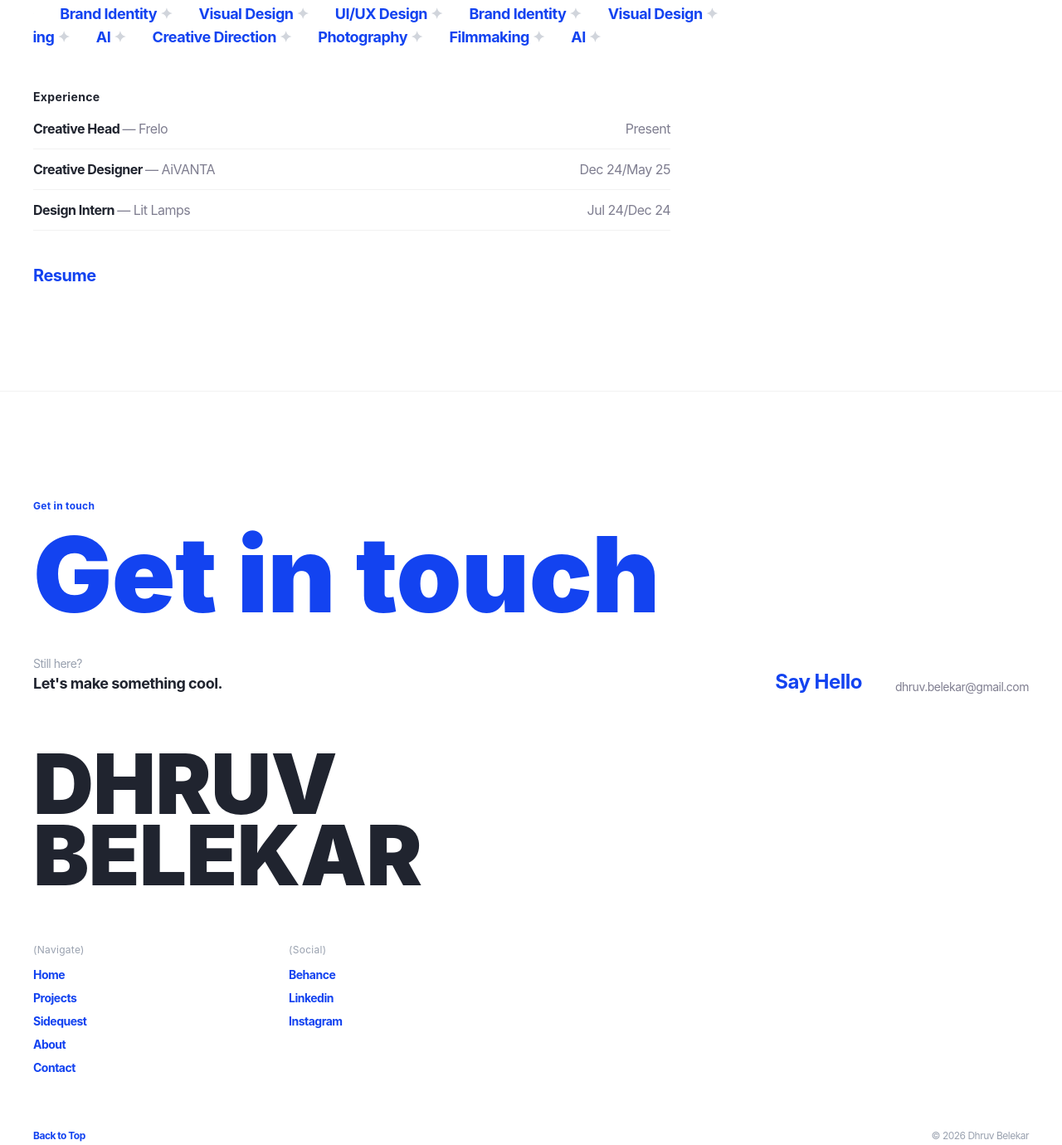
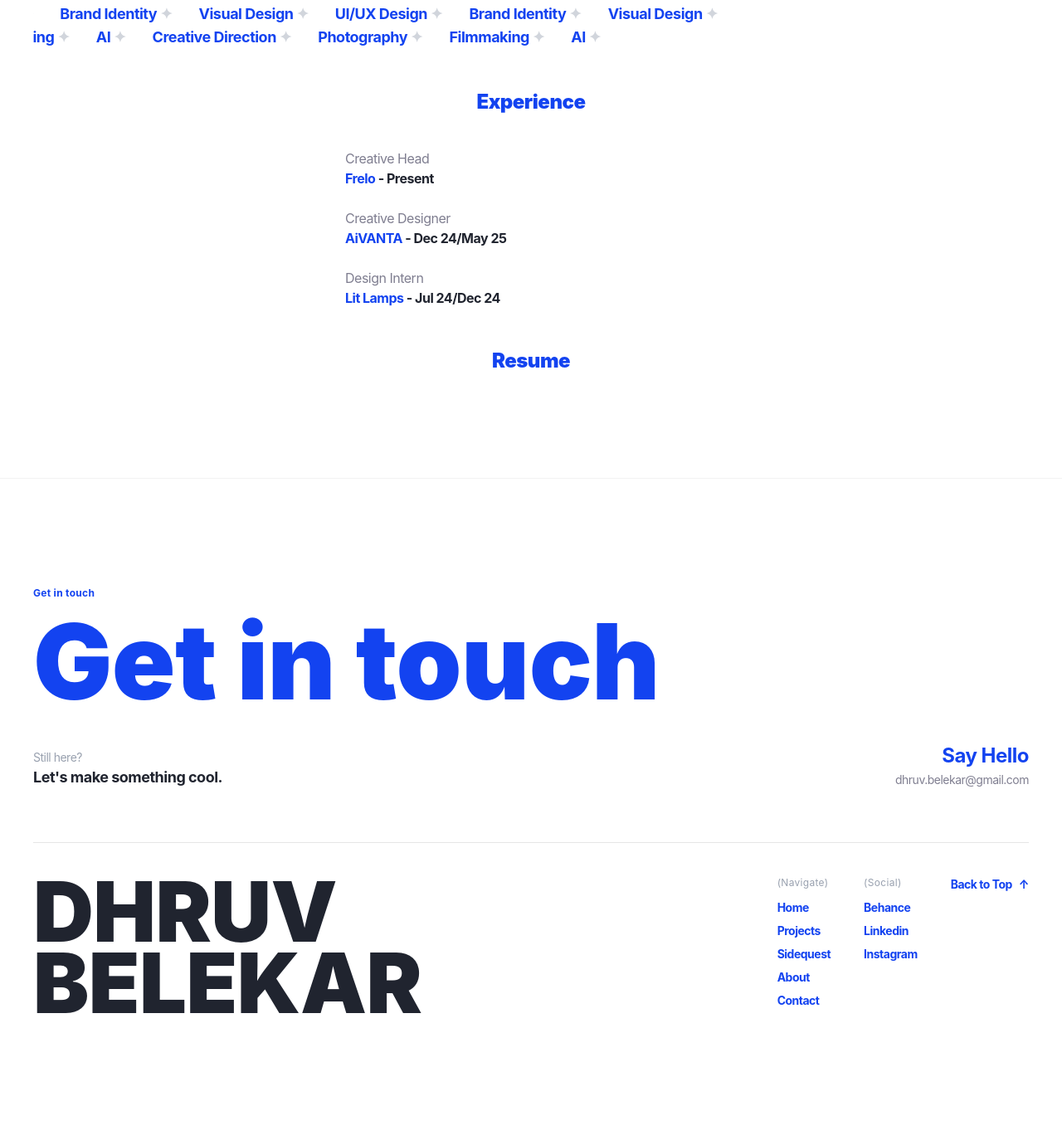
Before and after one commit to dhruvbelekar/portfolio-dhruv, an Astro site: page /about in a window 1280 px wide. Shown: the part 1391-2771 px from the top of the page at 83% size. After the commit the page ends 2658 px from the top, so only its background shows below. Built offline with nearby package versions, Linux system fonts and the light colour scheme; Astro itself is replaced by a stand-in of ours.

Commit message:
Rebuild Experience section and footer to match the reference
- Experience: centered "Experience"/"Resume" headings, entries now a
  two-line stacked format (role in gray, company in blue + dash +
  dates in black) instead of a single-line flex row with the date
  pushed to the right. New shared ExperienceSection component used
  by both the Home preview and /about page.
- Footer: CTA row is now two blocks (Still here?/Let's make something
  cool. on the left, Say Hello/email stacked right-aligned on the
  right) instead of three unevenly-spaced columns. Added the divider
  line above the closing block, and put the DHRUV/BELEKAR wordmark
  beside — not stacked above — the Navigate/Social lists, with
  "Back to Top ↑" aligned to the top-right of that row instead of
  a separate row at the very bottom.

```diff
--- /dev/null
+++ b/src/components/ExperienceSection.astro
@@ -0,0 +1,32 @@
+---
+import { experience } from "../data/projects";
+---
+
+<div class="pb-[var(--space-section)] text-center">
+  <h3 class="text-2xl font-black text-blue" style="font-family: var(--font-display);">
+    Experience
+  </h3>
+
+  <ul class="mx-auto mt-10 max-w-md space-y-6 text-left">
+    {
+      experience.map((e) => (
+        <li>
+          <p class="text-ink-muted">{e.role}</p>
+          <p class="font-bold text-ink">
+            <span class="text-blue">{e.company}</span> - {e.dates}
+          </p>
+        </li>
+      ))
+    }
+  </ul>
+
+  <a
+    href="https://drive.google.com/drive/folders/1e92a3IZ8tz1NUu0pfwsmL1pdgHECwokr"
+    target="_blank"
+    rel="noreferrer"
+    class="mt-12 inline-block text-2xl font-black text-blue transition-opacity hover:opacity-70"
+    style="font-family: var(--font-display);"
+  >
+    Resume
+  </a>
+</div>
--- a/src/components/Footer.astro
+++ b/src/components/Footer.astro
@@ -29,14 +29,15 @@ const social = [
       Get in touch
     </h2>
 
-    <div class="mt-10 grid gap-10 md:grid-cols-[1fr_auto_auto] md:items-end">
+    <div class="mt-10 flex flex-col justify-between gap-6 sm:flex-row sm:items-end">
       <div>
         <p class="text-sm text-gray-400">Still here?</p>
         <p class="text-lg font-bold text-ink">Let's make something cool.</p>
       </div>
+      <div class="text-left sm:text-right">
         <a
           href="mailto:dhruv.belekar@gmail.com"
-        class="text-2xl font-bold text-blue transition-opacity hover:opacity-70"
+          class="block text-2xl font-bold text-blue transition-opacity hover:opacity-70"
         >
           Say Hello
         </a>
@@ -47,16 +48,17 @@ const social = [
           dhruv.belekar@gmail.com
         </a>
       </div>
+    </div>
 
+    <div class="mt-16 grid grid-cols-1 gap-10 border-t border-black/10 pt-10 sm:grid-cols-[1fr_auto_auto_auto] sm:items-start">
       <p
-      class="mt-16 select-none font-black uppercase leading-[0.85] text-ink"
-      style="font-family: var(--font-display); font-size: var(--type-heading); font-size: clamp(2.5rem, 1.5rem + 6vw, 7rem);"
+        class="select-none font-black uppercase leading-[0.85] text-ink"
+        style="font-family: var(--font-display); font-size: clamp(2.5rem, 1.5rem + 6vw, 7rem);"
       >
         Dhruv<br />Belekar
       </p>
 
-    <div class="mt-16 grid grid-cols-2 gap-8 text-sm sm:grid-cols-4">
-      <div>
+      <div class="text-sm">
         <p class="mb-3 text-xs tracking-wide text-gray-400">(Navigate)</p>
         <ul class="space-y-2 font-bold text-blue">
           {
@@ -70,7 +72,8 @@ const social = [
           }
         </ul>
       </div>
-      <div>
+
+      <div class="text-sm">
         <p class="mb-3 text-xs tracking-wide text-gray-400">(Social)</p>
         <ul class="space-y-2 font-bold text-blue">
           {
@@ -84,11 +87,13 @@ const social = [
           }
         </ul>
       </div>
-    </div>
 
-    <div class="mt-16 flex items-center justify-between text-xs text-gray-400">
-      <a href="#top" class="font-bold text-blue transition-colors hover:text-ink">Back to Top</a>
-      <span>&copy; {new Date().getFullYear()} Dhruv Belekar</span>
+      <a
+        href="#top"
+        class="flex items-center gap-2 text-sm font-bold text-blue transition-colors hover:text-ink sm:justify-self-end"
+      >
+        Back to Top <span aria-hidden="true">↑</span>
+      </a>
     </div>
   </div>
 </footer>
--- a/src/pages/about.astro
+++ b/src/pages/about.astro
@@ -3,7 +3,8 @@ import Layout from "../layouts/Layout.astro";
 import ScrollReveal from "../components/ScrollReveal";
 import Marquee from "../components/Marquee";
 import BioCopy from "../components/BioCopy.astro";
-import { experience, skillsRowA, skillsRowB } from "../data/projects";
+import ExperienceSection from "../components/ExperienceSection.astro";
+import { skillsRowA, skillsRowB } from "../data/projects";
 ---
 
 <Layout title="About — Dhruv Belekar" ogImage="/og/og-projects-about-contact.png">
@@ -52,28 +53,8 @@ import { experience, skillsRowA, skillsRowB } from "../data/projects";
         </Marquee>
       </div>
 
-      <ScrollReveal client:load className="mt-12 max-w-3xl pb-[var(--space-section)]">
-        <h3 class="text-sm font-bold tracking-wide text-ink">Experience</h3>
-        <ul class="mt-4 space-y-3">
-          {
-            experience.map((e) => (
-              <li class="flex flex-wrap items-baseline justify-between gap-x-4 border-b border-black/5 pb-3 text-sm sm:text-base">
-                <span class="font-bold text-ink">
-                  {e.role} <span class="font-normal text-ink-muted">— {e.company}</span>
-                </span>
-                <span class="text-ink-muted">{e.dates}</span>
-              </li>
-            ))
-          }
-        </ul>
-        <a
-          href="https://drive.google.com/drive/folders/1e92a3IZ8tz1NUu0pfwsmL1pdgHECwokr"
-          target="_blank"
-          rel="noreferrer"
-          class="mt-10 inline-block text-xl font-bold text-blue transition-opacity hover:opacity-70"
-        >
-          Resume
-        </a>
+      <ScrollReveal client:load className="mt-12">
+        <ExperienceSection />
       </ScrollReveal>
     </div>
   </section>
--- a/src/pages/index.astro
+++ b/src/pages/index.astro
@@ -4,10 +4,10 @@ import ScrollReveal from "../components/ScrollReveal";
 import Marquee from "../components/Marquee";
 import ProjectCard from "../components/ProjectCard.astro";
 import BioCopy from "../components/BioCopy.astro";
+import ExperienceSection from "../components/ExperienceSection.astro";
 import {
   projects,
   testimonials,
-  experience,
   skillsRowA,
   skillsRowB,
   clientLogos,
@@ -130,28 +130,9 @@ import {
               </Marquee>
             </div>
 
-            <h4 class="mt-12 text-sm font-bold tracking-wide text-ink">Experience</h4>
-            <ul class="mt-4 space-y-3">
-              {
-                experience.map((e) => (
-                  <li class="flex flex-wrap items-baseline justify-between gap-x-4 border-b border-black/5 pb-3 text-sm sm:text-base">
-                    <span class="font-bold text-ink">
-                      {e.role} <span class="font-normal text-ink-muted">— {e.company}</span>
-                    </span>
-                    <span class="text-ink-muted">{e.dates}</span>
-                  </li>
-                ))
-              }
-            </ul>
-
-            <a
-              href="https://drive.google.com/drive/folders/1e92a3IZ8tz1NUu0pfwsmL1pdgHECwokr"
-              target="_blank"
-              rel="noreferrer"
-              class="mt-10 inline-block text-xl font-bold text-blue transition-opacity hover:opacity-70"
-            >
-              Resume
-            </a>
+            <div class="mt-12">
+              <ExperienceSection />
+            </div>
           </div>
         </ScrollReveal>
       </div>
```
Lines whose indentation alone changed are shown as unchanged.
